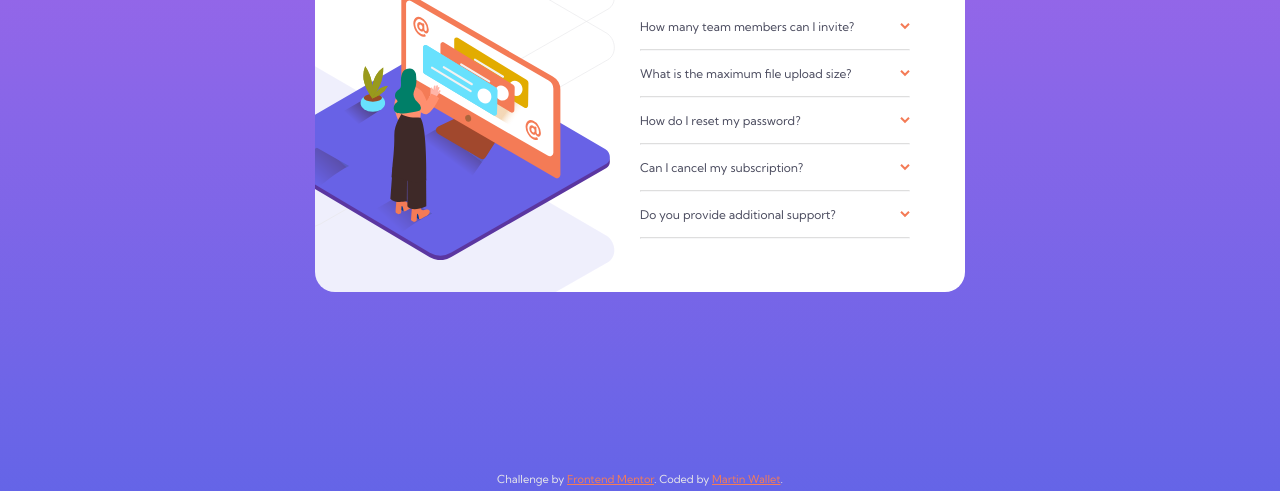
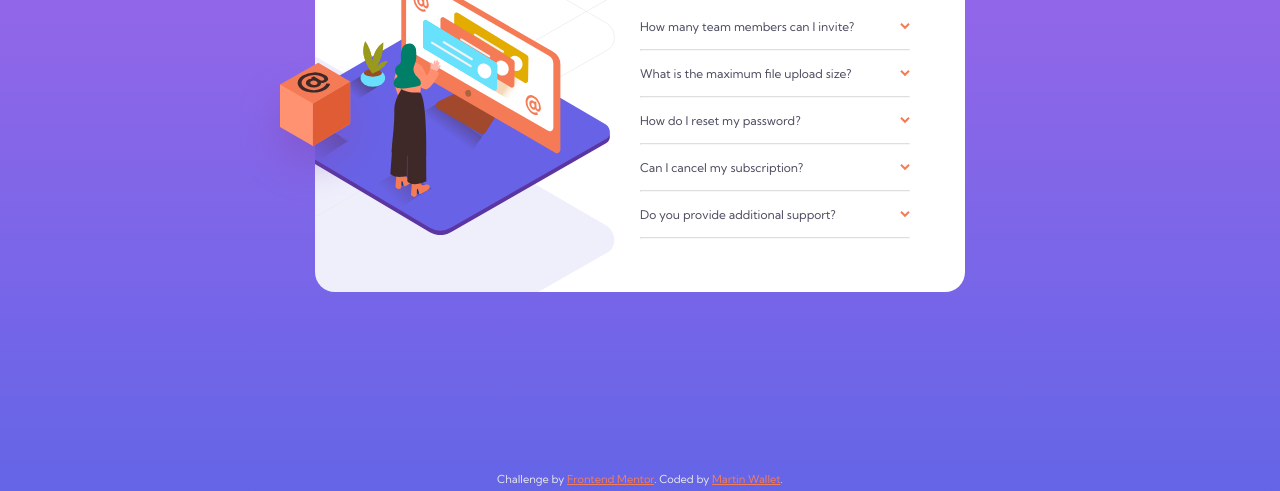
Before and after one commit to martinw0/faq_challenge, a plain HTML site: page index.html in a window 1280 px wide. Shown: the part 309-800 px from the top of the page. Drawn offline with Linux system fonts and the light colour scheme.

Commit message:
finished

```diff
--- a/index.html
+++ b/index.html
@@ -12,6 +12,7 @@
     <div class="card">
       <img class="illustration-mobile" src="./images/illustration-woman-online-mobile.svg" alt="illustration">
       <img class="illustration-desktop" src="./images/illustration-woman-online-desktop.svg" alt="illustration">
+      <img class="box" src="./images/illustration-box-desktop.svg" alt="box">
       <h1>FAQ</h1>
       <div class="question">
         <div>
--- a/style.scss
+++ b/style.scss
@@ -75,7 +75,7 @@ main {
         background-image: url('./images/bg-pattern-desktop.svg');
         background-size: 100%;
         background-repeat: no-repeat;
-        background-position: bottom -140px left -350px;
+        background-position: bottom -130px left -350px;
         justify-content: center;
     }
     .illustration-mobile {
@@ -91,8 +91,18 @@ main {
         @include media-min('tablet-down') {
             display: block;
             width: 350px;
-            margin-top: 90px;
+            margin-top: 40px;
             margin-left: -80px;
+        }
+    }
+    .box  {
+        display: none;
+        @include media-min('tablet-down') {
+            display: block;
+            position: absolute;
+            width: 150px;
+            left: calc(50vw - 400px);
+            top: calc(50vh - 30px);
         }
     }
     h1 {
@@ -126,6 +136,9 @@ main {
         width: 100%;
         &:hover {
             cursor: pointer;
+            h2 {
+                color: $soft-red;
+            }
         }
         @include media-min('tablet-down') {
             width: 45%;
```
Also changed, not shown: style.css, 3 other files.
